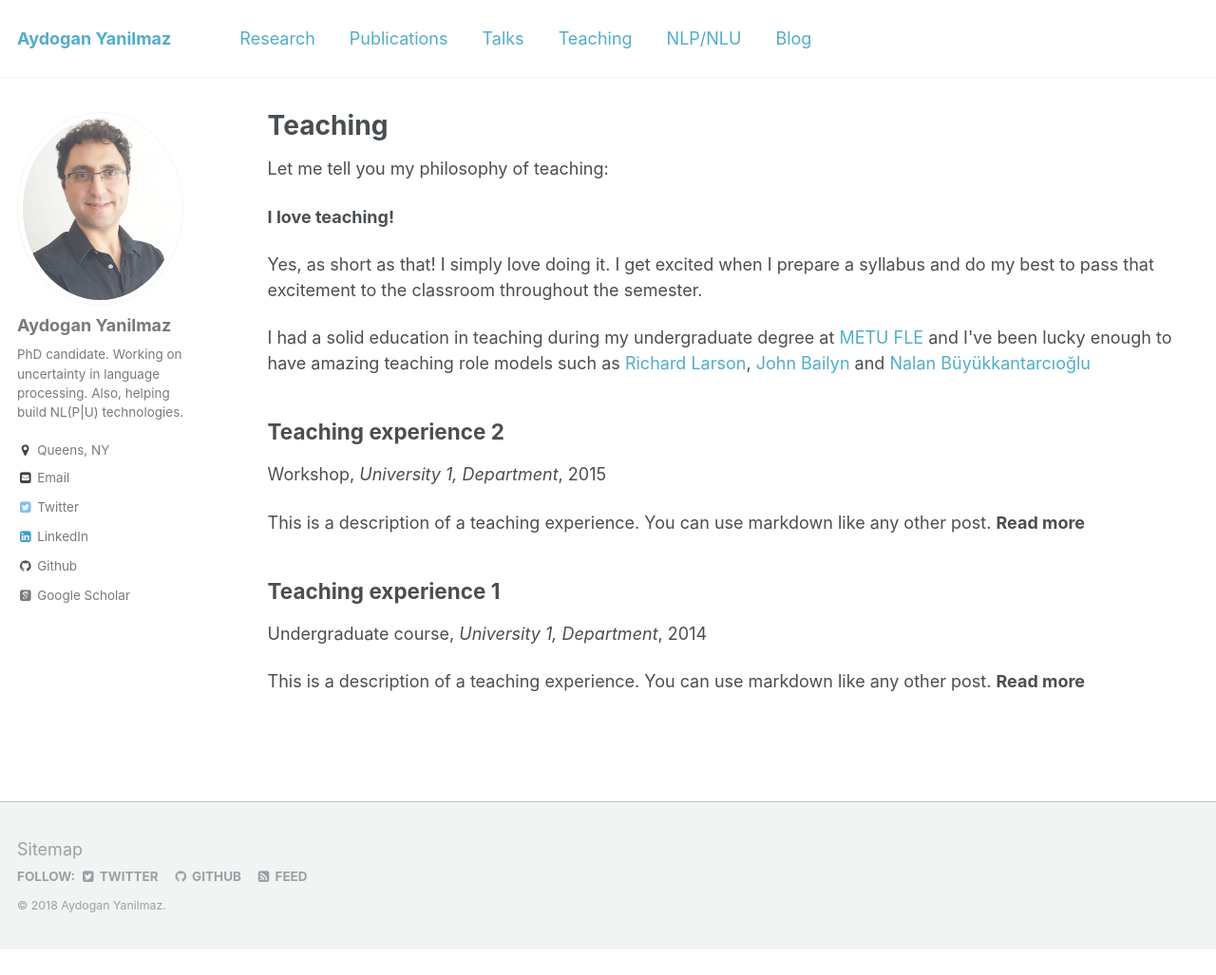
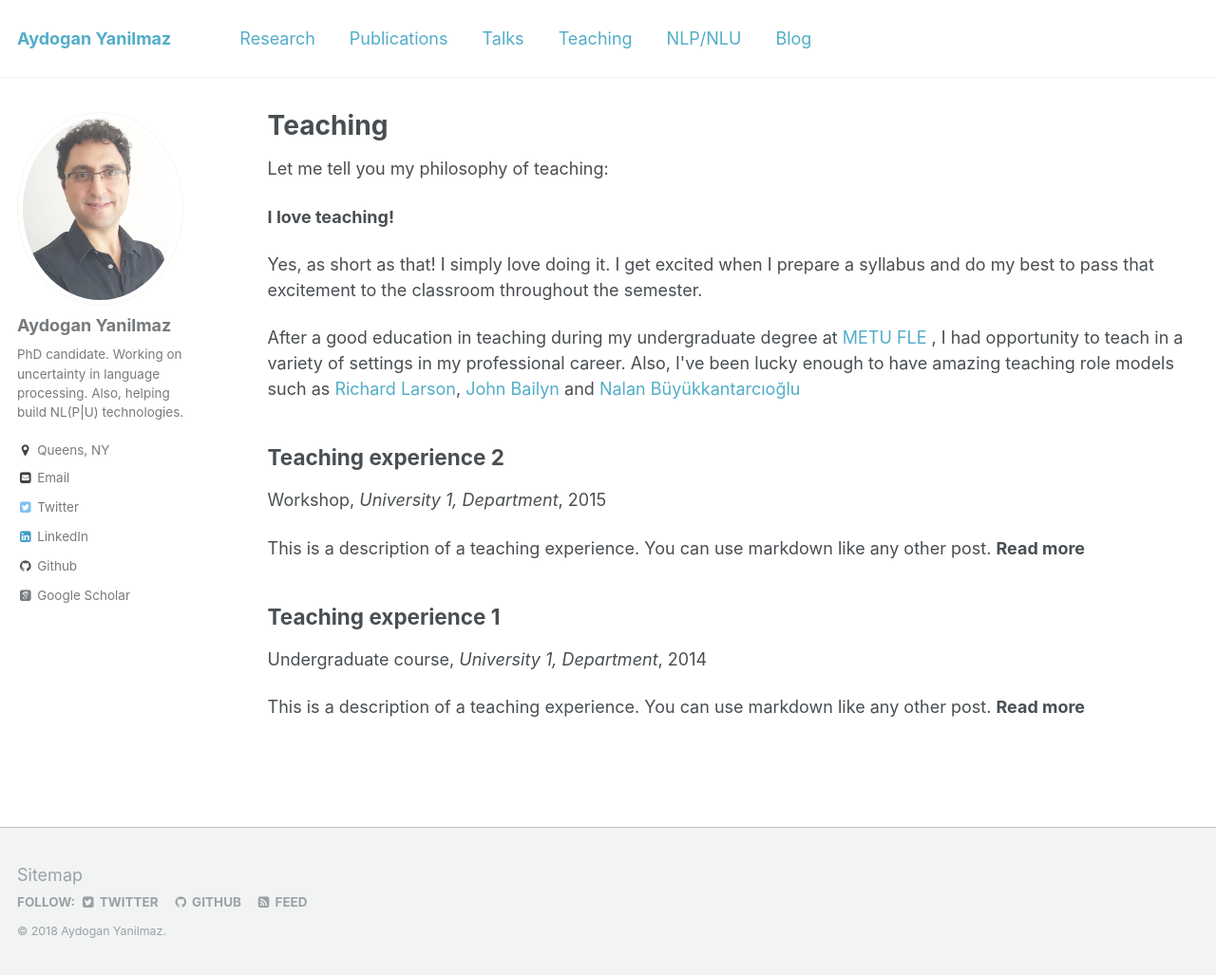
Before and after one commit to aydoganyanilmaz/aydoganyanilmaz.github.io, a Jekyll site: the page built from _pages/teaching.html, in a window 1280 px wide and 1027 px high. Shown: the whole window at 95% size. Built offline with Jekyll 4.4.1, drawn with Linux system fonts in a browser that asks for light colours; some web fonts are replaced.

Commit message:
Update teaching.html

```diff
--- a/_pages/teaching.html
+++ b/_pages/teaching.html
@@ -7,12 +7,12 @@ author_profile: true
 
 {% include base_path %}
 
-<p>Let me tell you my philosophy of teaching:</p>
-<p><strong>I love teaching!</strong></p>
+<p>Let me tell you my philosophy of teaching:</p> <p><strong>I love teaching!</strong></p>
 <p>Yes, as short as that! I simply love doing it. I get excited when I prepare a syllabus and do my best to pass that excitement to
   the classroom throughout the semester. </p>
-<p>I had a solid education in teaching during my undergraduate degree at <a href="http://fle.metu.edu.tr/" style="color:#52adc8" target="_blank"
-                                                                            rel="noopener">METU FLE</a>&nbsp;and I've been lucky enough to have amazing teaching role models such as <a href="https://linguistics.stonybrook.edu/faculty/richard.larson" style="color:#52adc8" target="_blank" rel="noopener">Richard Larson</a>, <a href="https://linguistics.stonybrook.edu/faculty/john.bailyn" style="color:#52adc8" target="_blank" rel="noopener">John Bailyn</a>&nbsp;and <a href="http://www.idb.hacettepe.edu.tr/En/faculty-members.html"  style="color:#52adc8" target="_blank" rel="noopener">Nalan B&uuml;y&uuml;kkantarcıoğlu</a>
+<p>After a good education in teaching during my undergraduate degree at <a href="http://fle.metu.edu.tr/" style="color:#52adc8" target="_blank"
+                                                                            rel="noopener">METU FLE</a>&nbsp;, I had opportunity to teach in a variety of settings in my professional career. Also,
+I've been lucky enough to have amazing teaching role models such as <a href="https://linguistics.stonybrook.edu/faculty/richard.larson" style="color:#52adc8" target="_blank" rel="noopener">Richard Larson</a>, <a href="https://linguistics.stonybrook.edu/faculty/john.bailyn" style="color:#52adc8" target="_blank" rel="noopener">John Bailyn</a>&nbsp;and <a href="http://www.idb.hacettepe.edu.tr/En/faculty-members.html"  style="color:#52adc8" target="_blank" rel="noopener">Nalan B&uuml;y&uuml;kkantarcıoğlu</a>
 {% for post in site.teaching reversed %}
   {% include archive-single.html %}
 {% endfor %}
```
